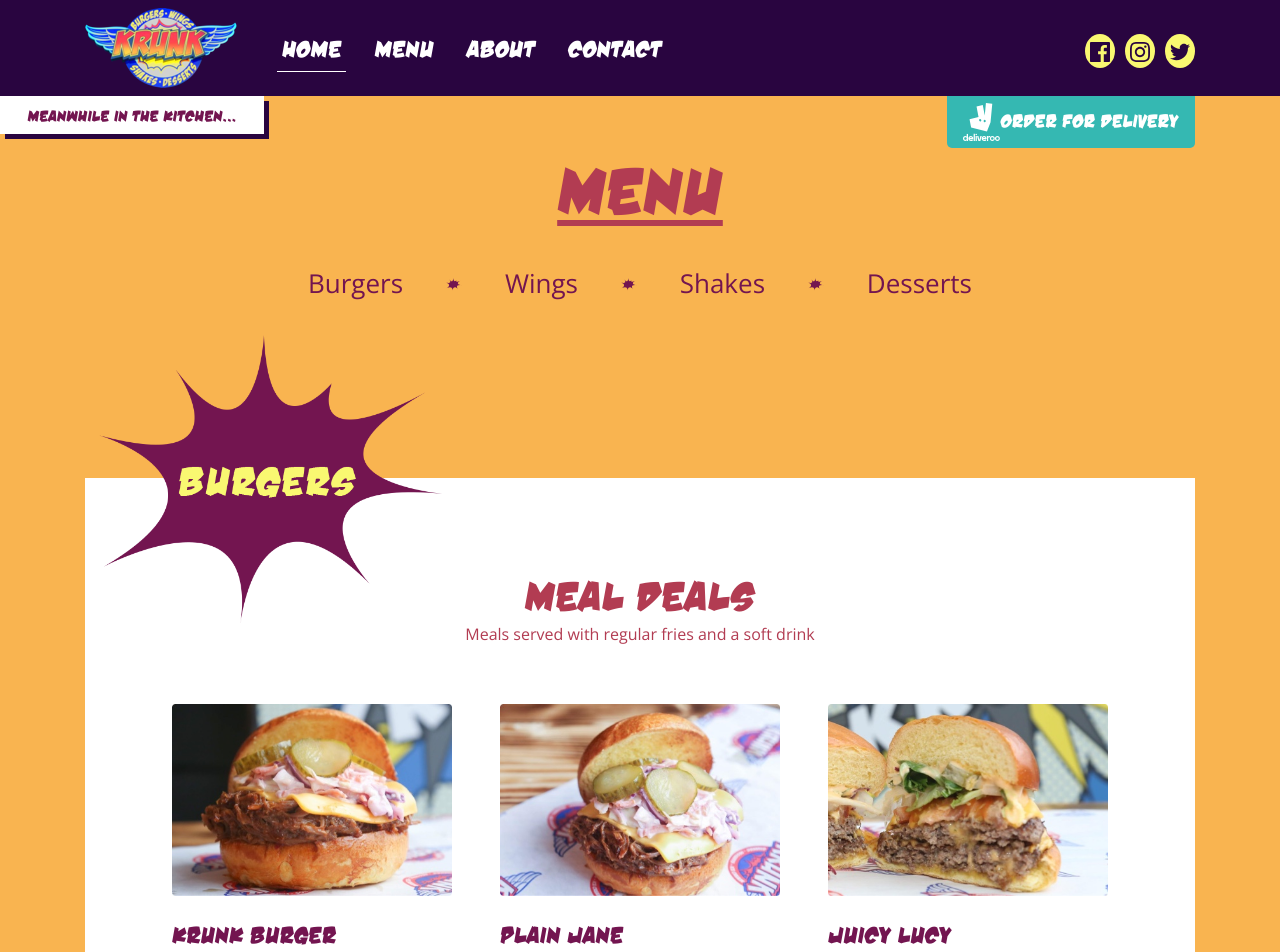
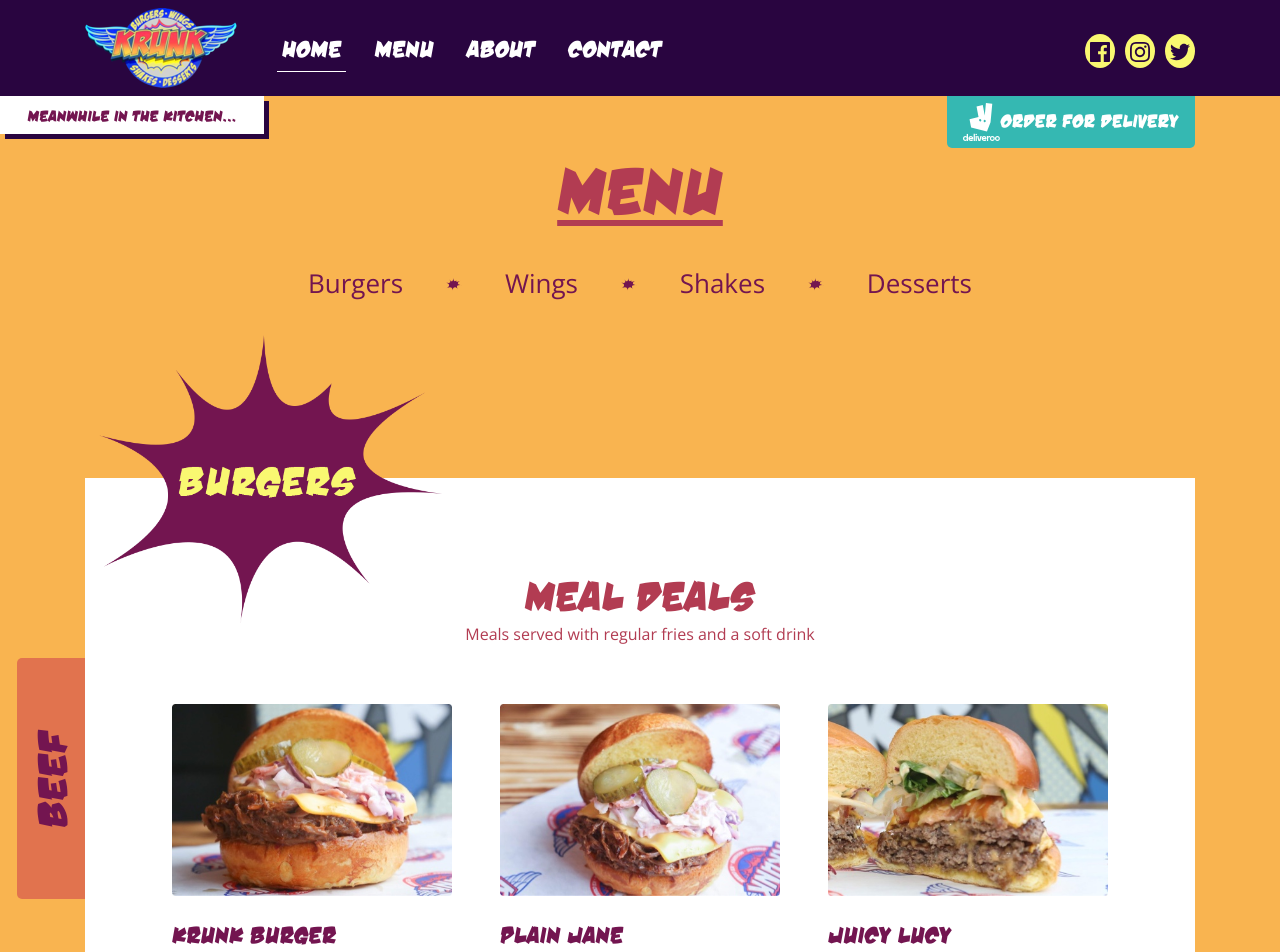
Before and after one commit to iamcstlouis/krunk-burgers-site, a Vue app: page /menu in a window 1280 px wide. Shown: the top 952 px of the page. Built offline with nearby package versions, Linux system fonts and the light colour scheme.

Commit message:
Adds and positions MenuTab component

```diff
--- a/src/components/MealDeals.vue
+++ b/src/components/MealDeals.vue
@@ -1,5 +1,8 @@
 <template>
   <section class="meal-deals">
+    <MenuTab>
+        <h2>Beef</h2>
+    </MenuTab>
     <div class="container">
       <div class="hdr-section">
         <h1>Meal Deals</h1>
@@ -116,11 +119,13 @@
 
 <script>
 import BurgerCard from "@/components/BurgerCard.vue";
+import MenuTab from "@/components/MenuTab.vue";
 
 export default {
   name: "MealDeals",
   components: {
-    BurgerCard
+    BurgerCard,
+    MenuTab
   }
 };
 </script>
@@ -139,6 +144,17 @@ export default {
 
   @media (min-width: 1280px) {
     margin-top: 17.5rem;
+  }
+
+  .menu-tab {
+    position: absolute;
+    left: -68.1px;
+    top: 180px;
+    display: none;
+
+    @media (min-width: 1280px) {
+      display: block;
+    }
   }
 
   .container {
--- /dev/null
+++ b/src/components/MenuTab.vue
@@ -0,0 +1,36 @@
+<template>
+    <div class="menu-tab">
+        <div class="content-wrapper">
+            <slot></slot>
+        </div>
+    </div>
+</template>
+
+<script>
+export default {
+    name: "MenuTab"
+}
+</script>
+
+<style lang="scss" scoped>
+    .menu-tab {
+        background-color: #E1734E;
+        width: 6.8rem;
+        height: 24.1rem;
+        border-top-left-radius: 5px;
+        border-bottom-left-radius: 5px;
+
+        .content-wrapper {
+            margin-top: 11rem;
+
+            h2 {
+                // position: absolute;
+                font-family: "dnk";
+                font-size: 42px;
+                color: #731550;
+                transform: rotate(-90deg);
+                text-align: center;
+            }
+        }
+    }
+</style>
```
